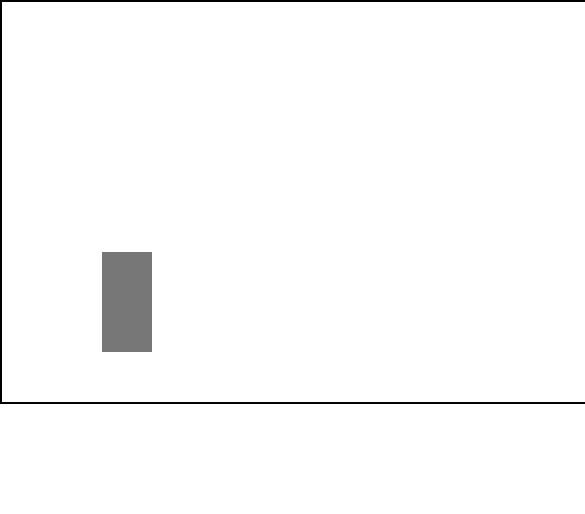
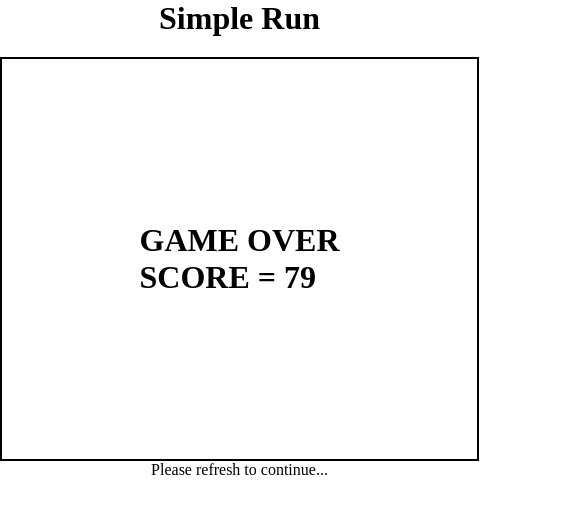
Before and after one commit to ZhafranBahij/Simple-Run, a plain HTML site: page index.html in a window 390 px wide. Shown: the top 514 px of the page, 585 px wide, since content can reach past the window. Drawn offline with Linux system fonts and the light colour scheme.

Commit message:
make some score and gameover screen

```diff
--- a/index.html
+++ b/index.html
@@ -8,10 +8,14 @@
     <link rel="stylesheet" href="style.css" />
   </head>
   <body>
+    <header>
+      <h1>Simple Run</h1>
+    </header>
     <div id="screen">
       <div id="block"></div>
       <div id="chara"></div>
     </div>
+    <div id="score">Score = 0</div>
     <script src="script.js"></script>
   </body>
 </html>
--- a/script.js
+++ b/script.js
@@ -1,6 +1,10 @@
 var chara = document.querySelector("#chara");
 var core = document.querySelector("html");
+var body = document.querySelector("body");
 var block = document.querySelector("#block");
+var screenbox = document.querySelector("#screen");
+var score = document.querySelector("#score");
+var counter = 0;
 
 //Melakukan lompatan
 core.addEventListener("click", jump);
@@ -16,18 +20,48 @@ function jump() {
 
 //function kekalahan
 function lose() {
+  //Some Component
   let chara_jump = parseInt(
     window.getComputedStyle(chara).getPropertyValue("top")
+  );
+  let chara_position = parseInt(
+    window.getComputedStyle(chara).getPropertyValue("left")
   );
   let block_left = parseInt(
     window.getComputedStyle(block).getPropertyValue("left")
   );
 
   //Untuk syarat game over
-  if (chara_jump >= 200 && block_left >= 100 && block_left <= 150) {
-    block.style.display = "none";
-    alert("Gagal");
+  if (
+    chara_jump >= 200 &&
+    block_left >= chara_position &&
+    block_left <= chara_position + 50
+  ) {
+    game_over();
+  } else {
+    counter++;
+    score.innerText = "score = " + counter;
   }
+}
+
+function game_over() {
+  //Create a gameover text and last score
+  let text = document.createElement("h1");
+  text.innerText = "GAME OVER\n" + "SCORE = " + counter;
+  screenbox.style.display = "flex";
+  screenbox.style.justifyContent = "center";
+  screenbox.style.alignItems = "center";
+  screenbox.appendChild(text);
+
+  //create some text to refresh
+  let refresh = document.createElement("p");
+  refresh.innerText = "Please refresh to continue...";
+  body.appendChild(refresh);
+
+  //Remove a chara and block
+  block.style.display = "none";
+  chara.style.display = "none";
+  score.style.display = "none";
 }
 
 //Pengecekan kondisi setiap 10 ms
--- a/style.css
+++ b/style.css
@@ -3,8 +3,18 @@
   margin: 0%;
 }
 
+body {
+  display: grid;
+  justify-items: center;
+}
+
+header {
+  text-align: center;
+}
+
 /* Mempersiapkan layar */
 #screen {
+  margin-top: 20px;
   height: 400px;
   width: 700px;
   border: 2px solid black;
@@ -19,7 +29,7 @@
   left: 100px;
 }
 .jumping {
-  animation: chara_jump 500ms;
+  animation: chara_jump 700ms;
 }
 
 @keyframes chara_jump {
@@ -27,7 +37,7 @@
     top: 250px;
   }
   50% {
-    top: 150px;
+    top: 100px;
   }
   100% {
     top: 250px;
@@ -51,4 +61,32 @@
   to {
     left: 0px;
   }
-} ;
+}
+
+/* Layar kecil */
+@media screen and (max-width: 700px) {
+  header h1 {
+    text-align: center;
+  }
+
+  #screen {
+    width: 475px;
+  }
+
+  @keyframes block_move {
+    from {
+      left: 475px;
+    }
+    to {
+      left: 0px;
+    }
+  }
+
+  #chara {
+    left: 50px;
+  }
+
+  #block {
+    animation: block_move 1000ms infinite linear;
+  }
+}
```
Also changed, not shown: 1 other file.
